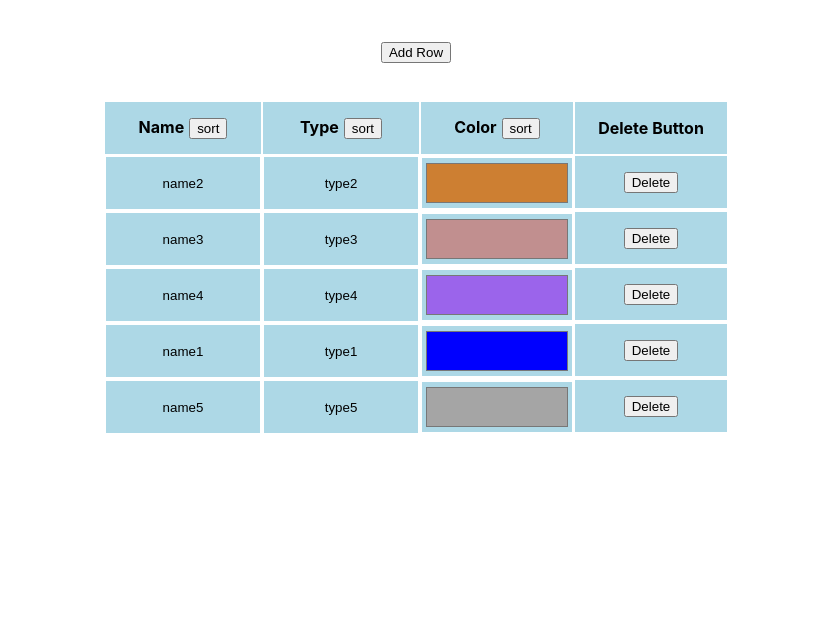
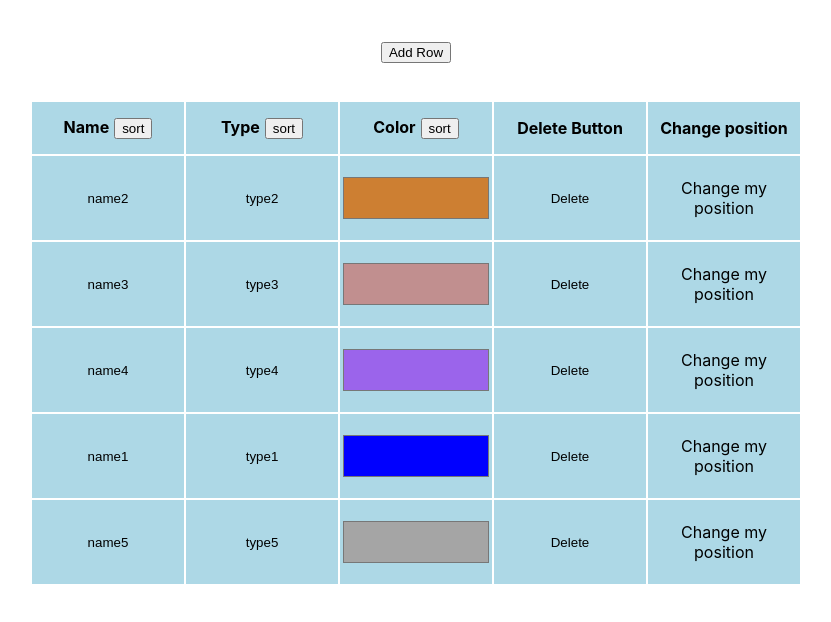
Before and after one commit to Delendik/localstorage-table, a React (Create React App) app: page / in a window 1280 px wide. Shown: the top 622 px of the page, without its empty margins (224-1055 px from the left). Built offline with nearby package versions, Linux system fonts and the light colour scheme.

Commit message:
DND reary

```diff
--- a/src/blocks/NewRow.css
+++ b/src/blocks/NewRow.css
@@ -3,6 +3,7 @@
   height:50px;
   background-color:lightblue;
   outline: none;
+  padding: 0;
   border: none;
   display: flex;
   align-items: center;
@@ -12,6 +13,12 @@
 
 .cell__button:hover{
   cursor: pointer;
+}
+
+.cell__container{
+  cursor: -webkit-grab;
+  cursor: grab;
+  background-color:lightblue;
 }
 
 @media (max-width:650px) {
--- a/src/components/NewRow.jsx
+++ b/src/components/NewRow.jsx
@@ -1,7 +1,7 @@
 import '../blocks/NewRow.css';
 import { useState } from 'react';
 
-function NewRow({id, name, type, color}) {
+function NewRow({id, name, type, color, draggable, onDragStart, onDragLeave, onDragOver, onDrop}) {
   let newColor = "";
   function rgbToHex (r, g, b){
     r = r.toString(16);
@@ -36,7 +36,7 @@ function NewRow({id, name, type, color}) {
 
   function changeType(e) {
     setCurrentType(e.target.value);
-    let data = localStorage.getItem(id)
+    let data = localStorage.getItem(id);
     if (data != null) {
       let row= JSON.parse(data);
       row.type = e.target.value;
@@ -46,7 +46,7 @@ function NewRow({id, name, type, color}) {
 
   function changeColor(e) {
     setCurrentColor(e.target.value);
-    let data = localStorage.getItem(id)
+    let data = localStorage.getItem(id);
     if (data != null) {
       let row= JSON.parse(data);
       row.color = e.target.value;
@@ -60,11 +60,19 @@ function NewRow({id, name, type, color}) {
   }
 
   return(
-    <tr>
+    <tr
+      className="cell__container"
+      draggable={draggable}
+      onDragStart={onDragStart}
+      onDragLeave={onDragLeave}
+      onDragOver={onDragOver}
+      onDrop={onDrop}
+    >
       <td><input className="cell" type="text" onChange={changeName} value={currentName}></input></td>
       <td><input className="cell" type="text" onChange={changeType} value={currentType}></input></td>
       <td><input className="cell" type="color" onChange={changeColor} value={currentColor}></input></td>
-      <td className="cell"><button className="cell__button" onClick={deleteRow}>Delete</button></td>
+      <td ><button className="cell cell__button" onClick={deleteRow}>Delete</button></td>
+      <td><p className="cell">Change my position</p></td>
     </tr>
   )
 
--- a/src/components/Table.jsx
+++ b/src/components/Table.jsx
@@ -5,6 +5,7 @@ import { useState } from 'react';
 function Table() {
   const [field, setField] = useState('')
   const [toggleSort, setToggleSort] = useState(true);
+  const [currentRow, setCurrentRow] = useState(null);
 
   var data = [];
   for(let i=0; i<localStorage.length; i++) {
@@ -37,6 +38,33 @@ function Table() {
   data.sort(sortByField(field));
   let dataForDisplay=data.reverse();
 
+  function dragStartHandler(e, data) {
+    setCurrentRow(data)
+  }
+
+  function dragLeavetHandler(e) {
+    e.target.style.background = 'lightblue'
+  }
+
+  function dragOverHandler(e) {
+    e.preventDefault();
+    e.target.style.background = '#4895ad'
+  }
+
+  function dropHandler(e, data) {
+    e.preventDefault();
+    e.target.style.background = 'lightblue'
+    if(currentRow.id!==data.id){
+      let tempRowTo = Object.assign({}, data);
+      let tempRowFrom = Object.assign({}, currentRow);
+      data.id = tempRowFrom.id;
+      currentRow.id = tempRowTo.id;
+      localStorage.setItem(data.id, JSON.stringify(data))
+      localStorage.setItem(currentRow.id, JSON.stringify(currentRow))
+      window.location.reload();
+    }
+  }
+
   return(
     <table className="table">
       <thead>
@@ -45,11 +73,21 @@ function Table() {
           <th>Type<button className="table__sort-button" onClick={handleClickType}>sort</button></th>
           <th>Color<button className="table__sort-button" onClick={handleClickColor}>sort</button></th>
           <th>Delete Button</th>
+          <th>Change position</th>
         </tr>
       </thead>
       <tbody>
         {
-          dataForDisplay.map(data=><NewRow key={`${data.id}`} {...data} />)
+          dataForDisplay.map(data=>
+            <NewRow
+              key={`${data.id}`}
+              {...data}
+              draggable={true}
+              onDragStart={(e)=> dragStartHandler(e, data)}
+              onDragLeave={(e)=> dragLeavetHandler(e)}
+              onDragOver={(e)=> dragOverHandler(e)}
+              onDrop={(e)=> dropHandler(e, data)}
+            />)
         }
       </tbody>
     </table>
```
